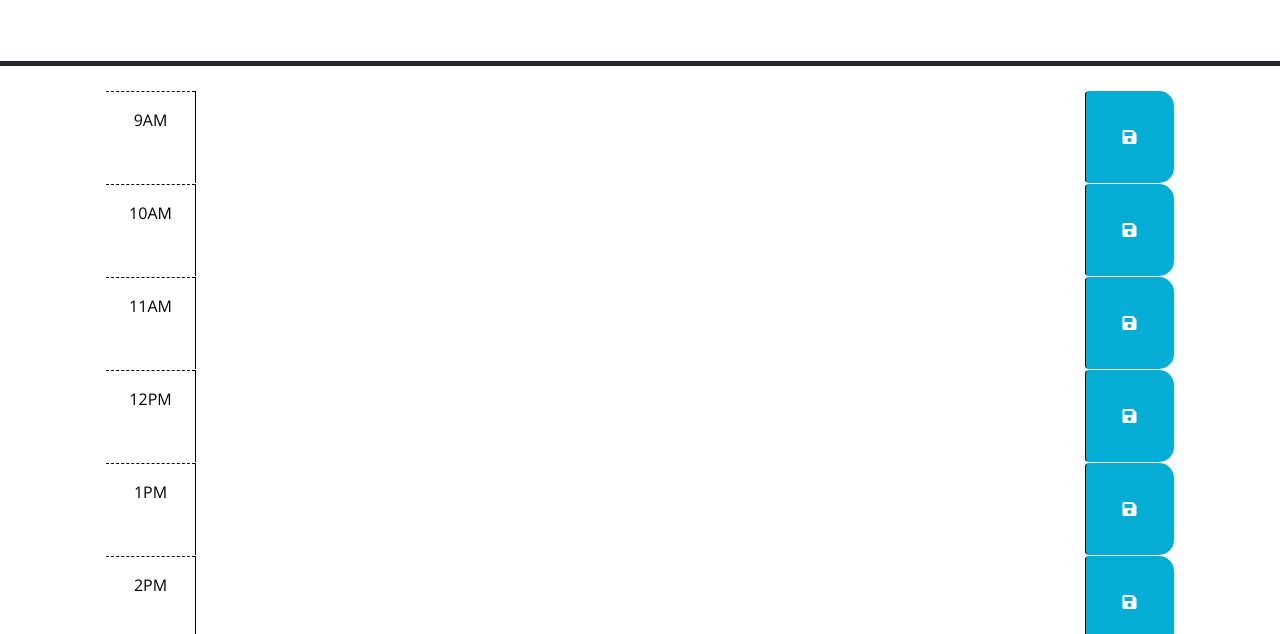
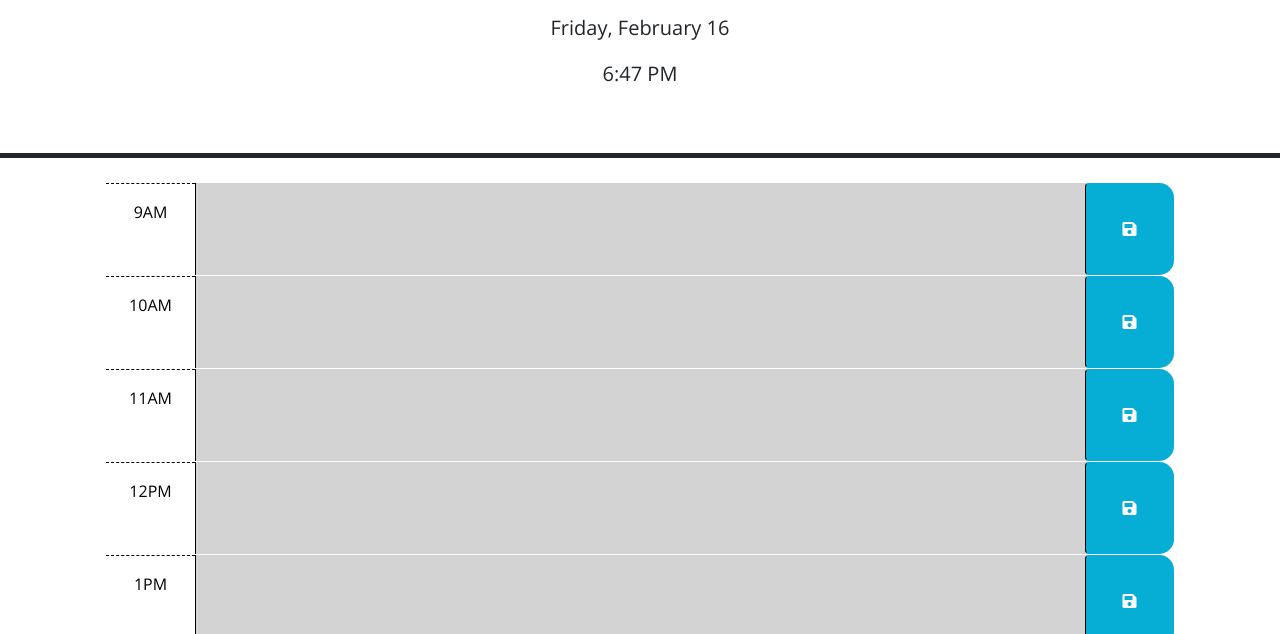
Before and after one commit to Nardgie/scheduler, a plain HTML site: page index.html in a window 1280 px wide. Shown: the part 166-800 px from the top of the page. Drawn offline with nearby package versions, Linux system fonts and the light colour scheme.

Commit message:
added js to script

```diff
--- a/index.html
+++ b/index.html
@@ -18,6 +18,7 @@
         <h1 class="display-3">Work Day Scheduler</h1>
         <p class="lead">A simple calendar app for scheduling your work day</p>
         <p id="currentDay" class="lead"></p>
+        <p id="currentTime" class="lead"></p>
     </header>
     <div class="container-lg px-5">
         <!-- Use class for "past", "present", and "future" to apply styles to the
--- a/script.js
+++ b/script.js
@@ -8,16 +8,55 @@ $(function () {
   // function? How can DOM traversal be used to get the "hour-x" id of the
   // time-block containing the button that was clicked? How might the id be
   // useful when saving the description in local storage?
+    var timeBlock;
+    var description;
+    var saveBtn = $(".saveBtn");
+    saveBtn.on("click", function () {
+        timeBlock = $(this).parent().attr("id");
+        description = $(this).siblings(".description").val();
+        localStorage.setItem(timeBlock, description);
+    });
+
+
   //
   // TODO: Add code to apply the past, present, or future class to each time
   // block by comparing the id to the current hour. HINTS: How can the id
   // attribute of each time-block be used to conditionally add or remove the
   // past, present, and future classes? How can Day.js be used to get the
   // current hour in 24-hour time?
+
+    var timeBlocks = $(".time-block");
+    var currentHour = dayjs().hour();
+    timeBlocks.each(function () {
+        var timeBlockHour = parseInt($(this).attr("id").split("-")[1]);
+        if (timeBlockHour < currentHour) {
+            $(this).addClass("past");
+        } else if (timeBlockHour === currentHour) {
+            $(this).addClass("present");
+        } else {
+            $(this).addClass("future");
+        }
+    });
+
+
   //
   // TODO: Add code to get any user input that was saved in localStorage and set
   // the values of the corresponding textarea elements. HINT: How can the id
   // attribute of each time-block be used to do this?
+
+    timeBlocks.each(function () {
+        timeBlock = $(this).attr("id");
+        var savedDescription = localStorage.getItem(timeBlock);
+        if (savedDescription !== null) {
+            description = $(this).children(".description").val(savedDescription);
+        }
+    });
   //
   // TODO: Add code to display the current date in the header of the page.
+
+    var currentDay = dayjs().format("dddd, MMMM D");
+    $("#currentDay").text(currentDay);
+
+    var currentTime = dayjs().format("h:mm A");
+    $("#currentTime").text(currentTime);
 });
```
